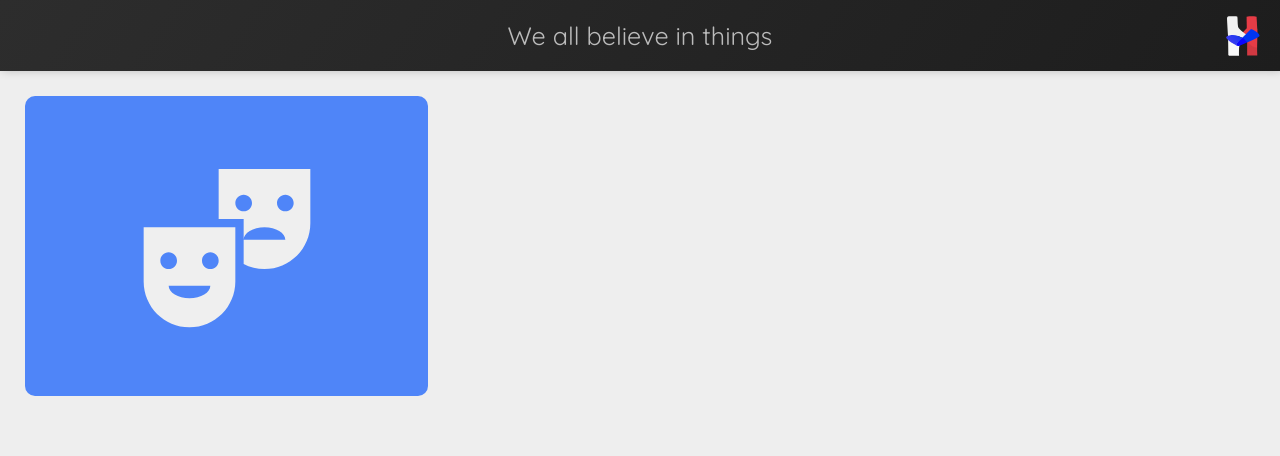
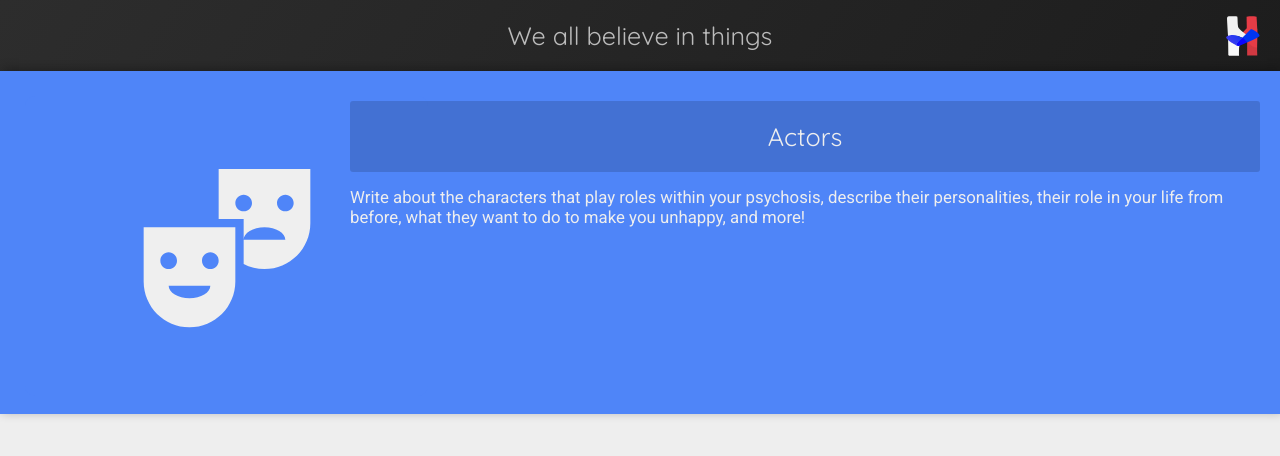
Before and after one commit to shurks/saga-frontend, a React (Create React App) app: page / in a window 1280 px wide. Both pictures are taken after a click on the element 226 px from the left and 246 px from the top of the page. Shown: the top 456 px of the page. Built offline with nearby package versions, Linux system fonts and the light colour scheme; a web font is replaced by a local one.

Commit message:
category page

```diff
--- a/src/app/App.tsx
+++ b/src/app/App.tsx
@@ -13,6 +13,7 @@ import DoorFrontIcon from '@mui/icons-material/DoorFront'
 import EmojiSymbolsIcon from '@mui/icons-material/EmojiSymbols'
 import PersonSearchIcon from '@mui/icons-material/PersonSearch'
 import TrendingUpIcon from '@mui/icons-material/TrendingUp'
+import classNames from 'classnames'
 
 export interface AppState {
 	categoryId: string | null,
@@ -164,7 +165,17 @@ export default class App extends React.Component<any, AppState> {
 						<img src={AppLogo} alt="Logo" />
 					</div>
 				</div>
-				<div className="app-content">
+				<div className={classNames({
+					'app-content': true,
+					'category': this.state.page.type === 'category'
+				})} style={{
+					...this.state.page.type === 'category'
+						? {
+							'--primary-color': categories.filter((v, i) => String(i) === this.state.categoryId)[0].hex
+						}
+						: {}
+				} as React.CSSProperties}>
+					<div className="app-content-left">
 						{
 							categories.map((v, i) => this.state.categoryId === null || this.state.categoryId === String(i) || this.state.animating
 								? (
@@ -189,6 +200,18 @@ export default class App extends React.Component<any, AppState> {
 							)
 						}
 					</div>
+					{
+						this.state.page.type === 'category'
+						&& <div className="app-content-right">
+							<div className="app-content-right-title">
+								{categories.find((v, i) => String(i) === this.state.categoryId)?.title || 'Unknown'}
+							</div>
+							<div className="app-content-right-description">
+								{categories.find((v, i) => String(i) === this.state.categoryId)?.description || 'Unknown'}
+							</div>
+						</div>
+					}
+				</div>
 			</div>
 		)
 	}
--- a/src/app/app.scss
+++ b/src/app/app.scss
@@ -39,5 +39,39 @@
         padding: 20px;
 
         @include transition(all 0.5s ease-in-out);
+
+        &.category {
+            position: relative;
+            background: var(--primary-color);
+            @include box-shadow(2px -2px 10px rgba(0, 0, 0, 0.3));
+
+            .app-content {
+                &-right {
+                    position: absolute;
+                    right: 0;
+                    top: 0;
+                    padding-left: 350px;
+                    padding-right: 20px;
+                    padding-top: 30px;
+
+                    &-title {
+                        text-align: center;
+                        color: #eee;
+                        padding: 20px 35px;
+                        font-size: 1.8em;
+                        font-weight: 400;
+                        font-family: "Quicksand", sans-serif;
+                        background: rgba(0, 0, 0, 0.15);
+                        border-radius: 3px;
+                    }
+
+                    &-description {
+                        padding-top: 15px;
+                        font-size: 1.2em;
+                        color: #eee;
+                    }
+                }
+            }
+        }
     }
 }
```
Lines whose indentation alone changed are shown as unchanged.
